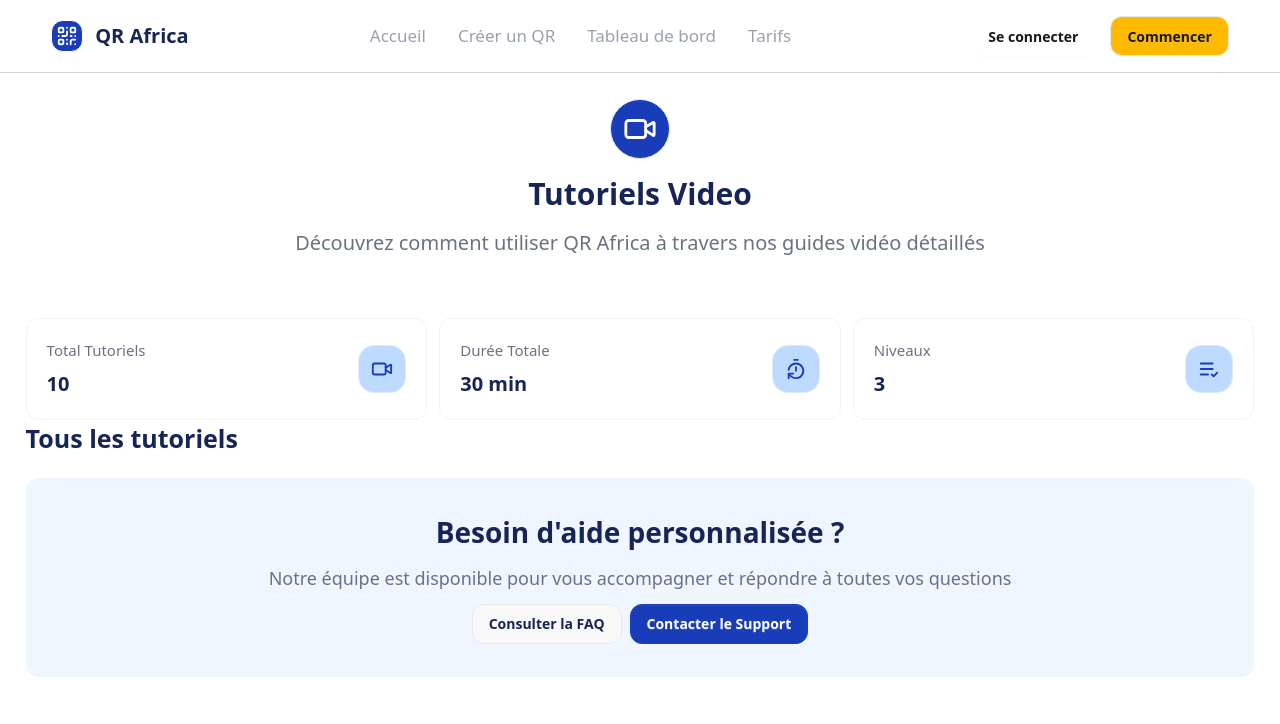
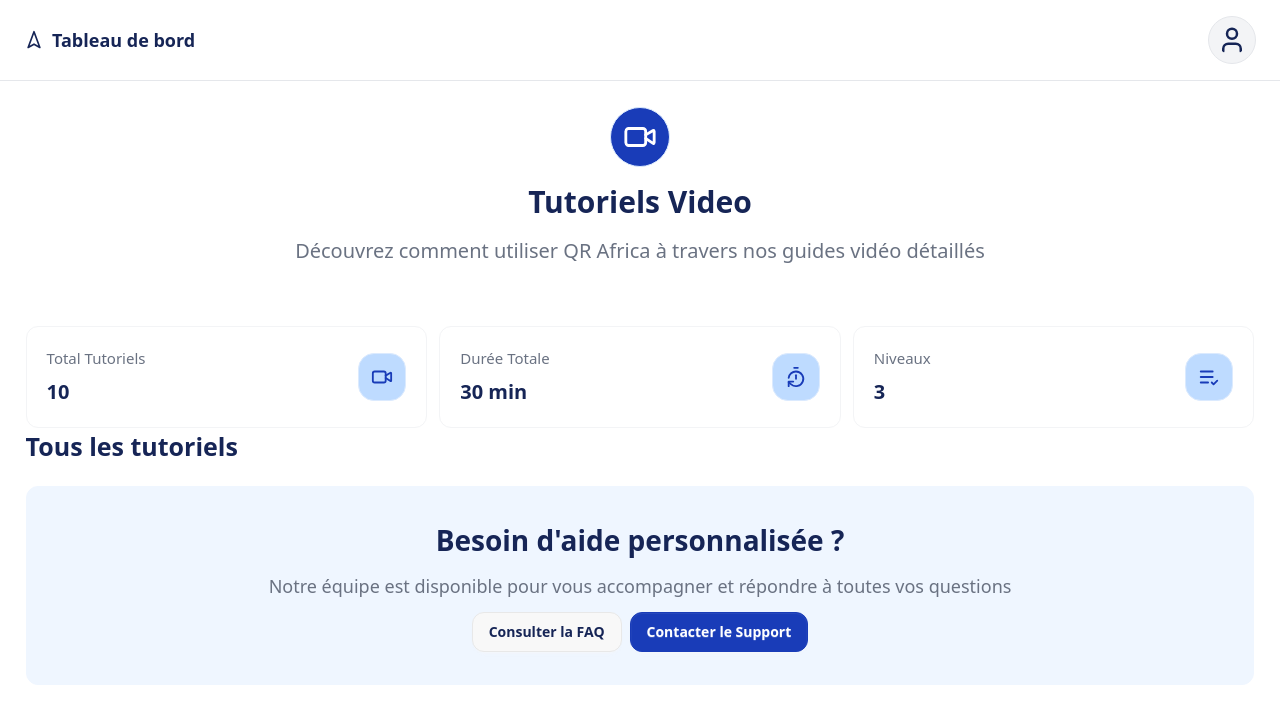
Before and after one commit to Eunock-web/QR-AFRICA-FRONT, a React (Vite) app: page / in a window 1280 px wide. Shown: the top 724 px of the page. Built offline with nearby package versions, Linux system fonts and the light colour scheme.

Commit message:
Finalisation de la NavBar apres le login

```diff
--- a/src/App.jsx
+++ b/src/App.jsx
@@ -17,10 +17,11 @@ import TarifsCard from './components/utils/TarifsCard'
 import TypeQrCard from './components/main/TypeQrCard'
 import Help from './components/pages/help'
 import Tutoriel from './components/pages/Tutoriel'
+import NavBar2 from './components/Header/NavBar2'
 function App() {
   return (
     <div className="">
-      <NavBar />
+      <NavBar2 />
       {/* <Register /> */}
       {/* <Login /> */}
       {/* <Wifis /> */}
--- /dev/null
+++ b/src/components/header/NavBar2.jsx
@@ -0,0 +1,27 @@
+import { UserIcon, Navigation2Icon } from "lucide-react";
+
+function NavBar2() {
+    return (
+        <>
+            <div className="flex flex-row justify-between items-center px-6 py-4 bg-white">
+                {/* Left: Title + Icon */}
+                <div className="flex flex-row items-center gap-2">
+                    <Navigation2Icon className="text-blue-950 w-5 h-5" />
+                    <h1 className="text-blue-950 text-[18px] font-bold">
+                        Tableau de bord
+                    </h1>
+                </div>
+
+                {/* Right: User Icon */}
+                <div>
+                    <UserIcon className="w-12 h-12 p-2 text-blue-950 border border-gray-200 bg-gray-100 rounded-full hover:text-white hover:bg-amber-500 hover:cursor-pointer " />
+                </div>
+            </div>
+
+            {/* Separator */}
+            <hr className="border-gray-200" />
+        </>
+    );
+}
+
+export default NavBar2;
```
